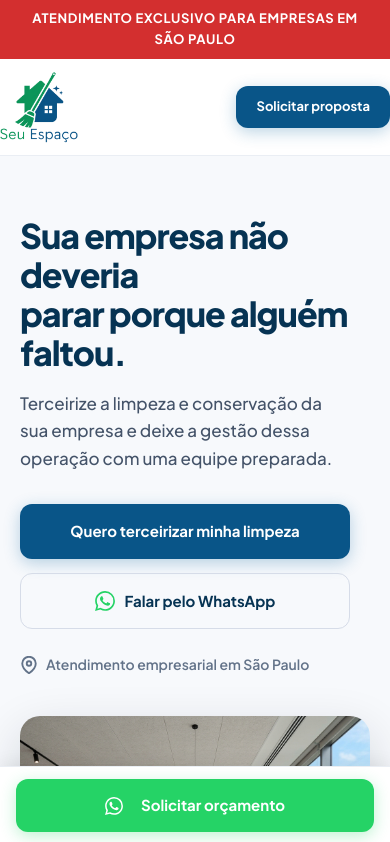
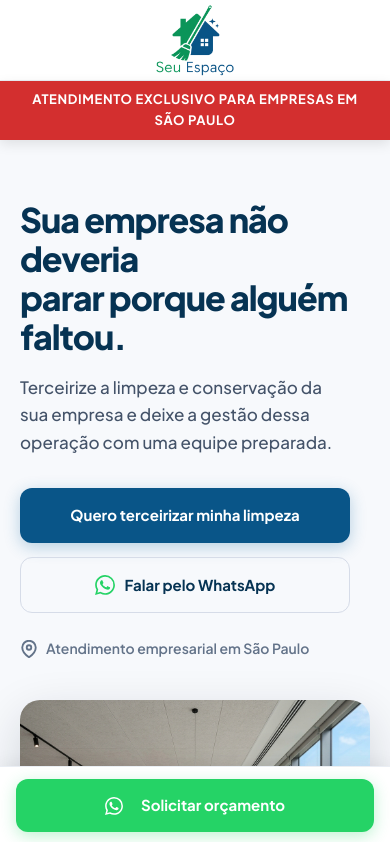
Before and after one commit to t0non/lpSeuEspacoFacilities, a plain HTML site: page limpeza-comercial/index.html in a window 390 px wide. Shown: the top 842 px of the page. Drawn offline with Linux system fonts and the light colour scheme.

Commit message:
style: move top bar below header, make it sticky, center logo on mobile

```diff
--- a/limpeza-comercial/index.html
+++ b/limpeza-comercial/index.html
@@ -77,10 +77,6 @@
 </head>
 <body>
 
-  <!-- TOP BAR (QUALIFICAÇÃO) -->
-  <div style="background-color: #d32f2f; color: #ffffff; text-align: center; padding: 8px 20px; font-size: 13px; font-weight: 700; letter-spacing: 0.05em; text-transform: uppercase; z-index: 999; position: relative;">
-    Atendimento exclusivo para empresas em São Paulo
-  </div>
   <!-- LP STRIP HEADER -->
   <header class="lp-header" id="lp-header" role="banner">
     <div class="container lp-header-inner">
@@ -91,6 +87,11 @@
       <a href="#formulario" class="btn btn-primary btn-sm" id="cta-lp-header" data-track="orcamento" data-loc="lp_header">Solicitar proposta</a>
     </div>
   </header>
+
+  <!-- TOP BAR (QUALIFICAÇÃO) -->
+  <div style="background-color: #d32f2f; color: #ffffff; text-align: center; padding: 8px 20px; font-size: 13px; font-weight: 700; letter-spacing: 0.05em; text-transform: uppercase; z-index: 999; position: sticky; top: 0; box-shadow: 0 4px 12px rgba(0,0,0,0.1);">
+    Atendimento exclusivo para empresas em São Paulo
+  </div>
 
   <main>
     <!-- HERO LP -->
--- a/style.css
+++ b/style.css
@@ -142,7 +142,7 @@ h3.card-title{
 
 /* --- HEADER (Full — Home) --- */
 .site-header{
-  position:sticky;top:0;z-index:900;
+  position:relative;z-index:900;
   background:rgba(255,255,255,.96);backdrop-filter:blur(14px);-webkit-backdrop-filter:blur(14px);
   border-bottom:1px solid var(--gray-100);transition:box-shadow var(--t)
 }
@@ -187,7 +187,7 @@ h3.card-title{
 
 /* --- HEADER (Strip — Landing Pages) --- */
 .lp-header{
-  position:sticky;top:0;z-index:900;
+  position:relative;z-index:900;
   background:rgba(255,255,255,.97);backdrop-filter:blur(14px);-webkit-backdrop-filter:blur(14px);
   border-bottom:1px solid var(--gray-100);transition:box-shadow var(--t)
 }
@@ -613,6 +613,9 @@ h1.lp-h1{
 @media(max-width:768px){
   :root{--section-v:var(--section-v-m);--px:var(--px-m)}
   .nav,.header-cta{display:none}
+  .lp-header-inner .btn{display:none}
+  .header-inner, .lp-header-inner { position: relative; justify-content: center; }
+  .header-inner .logo, .lp-header-inner .logo { position: absolute; left: 50%; transform: translateX(-50%); }
   .hamburger{display:flex}
   .home-hero{padding-block:52px}
   .hero-img{height:260px}
```
Also changed, not shown: copeiragem/index.html (+5 -4 lines), index.html (+0 -4 lines).
